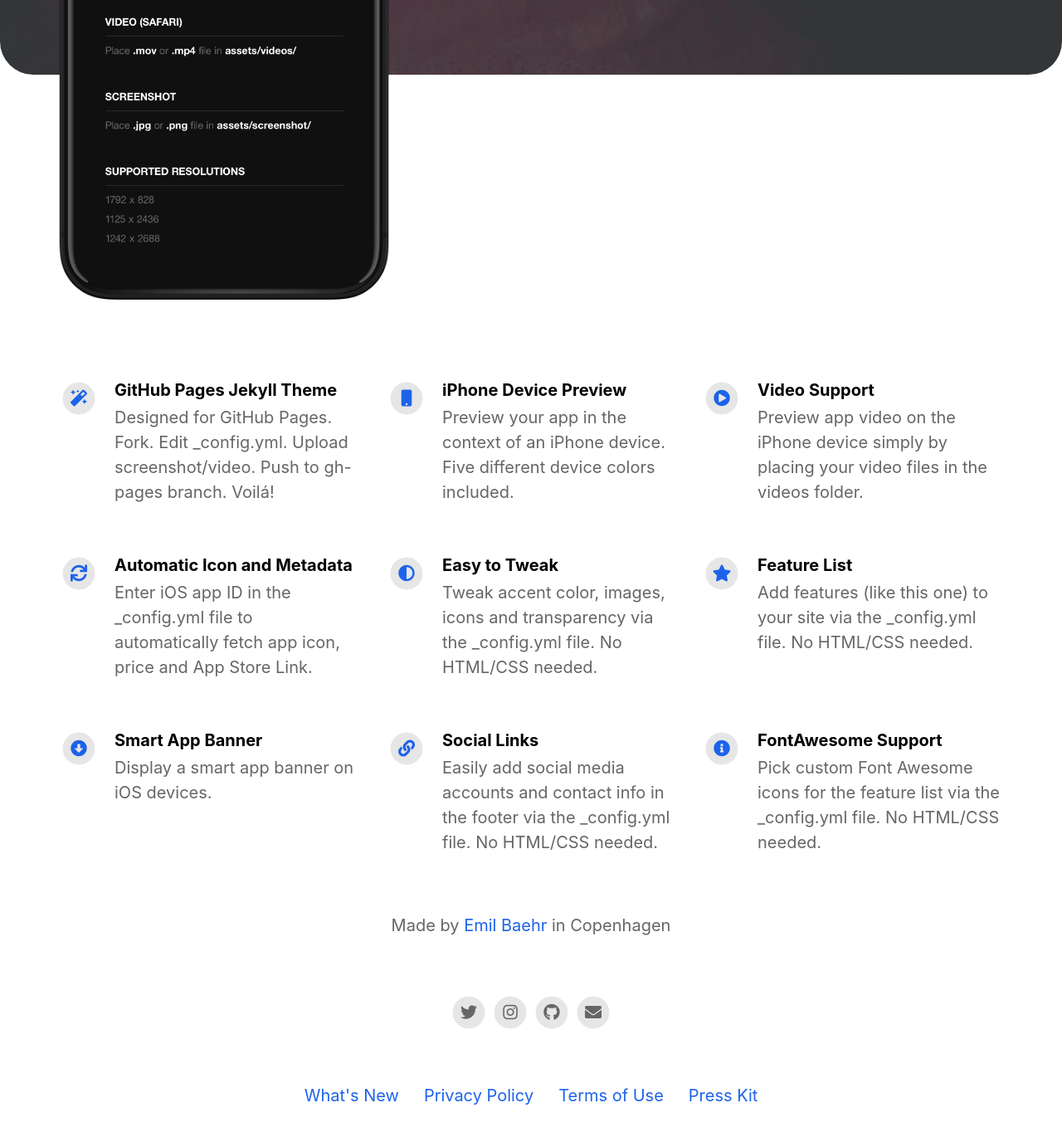
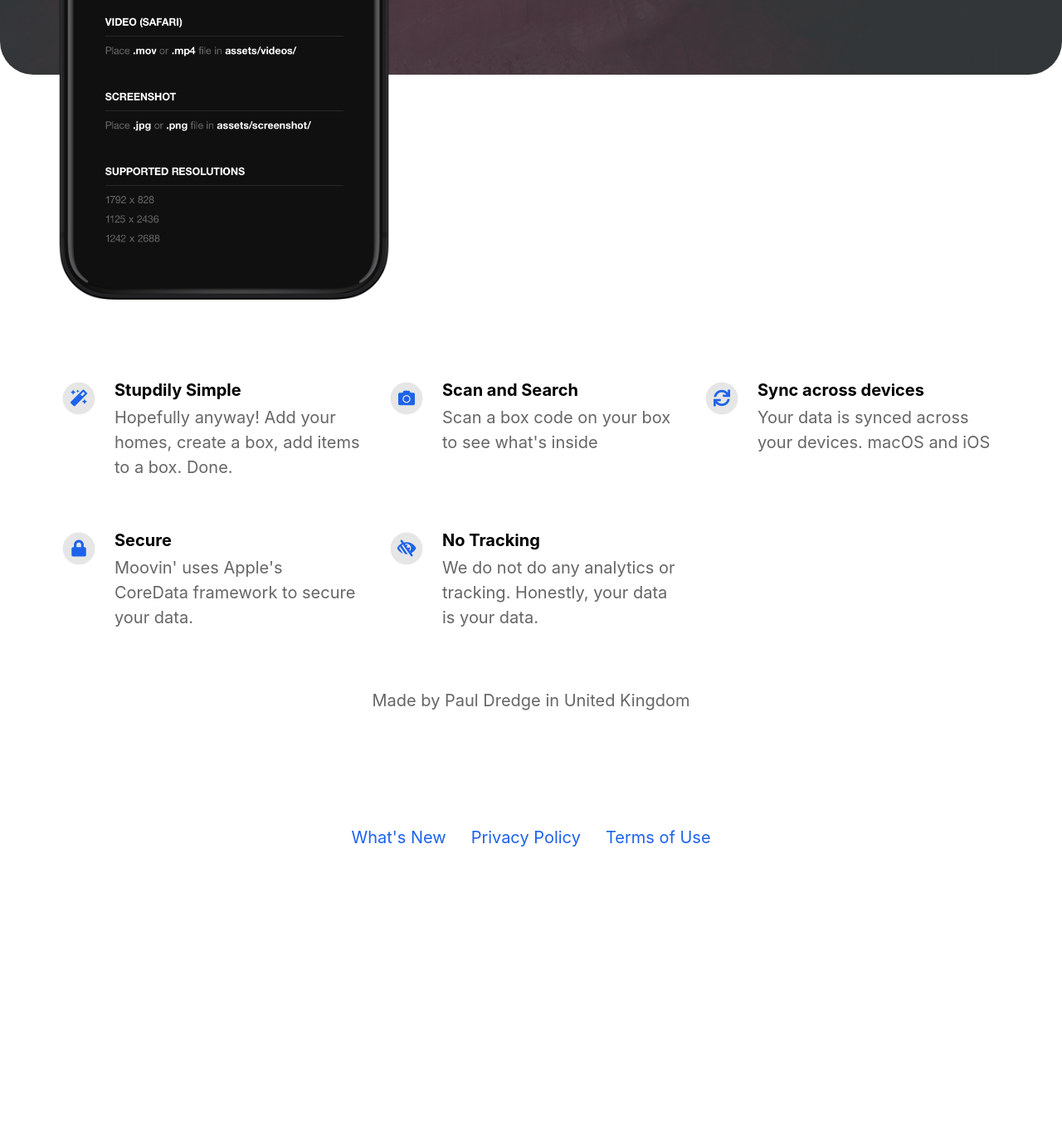
Before and after one commit to PauloxD/moovin-site, a Jekyll site: the page built from index.html, in a window 1280 px wide and 1400 px high, scrolled down 624 px. Shown: the top 1370 px of the window at 83% size. Built offline with Jekyll 4.4.1, drawn with Linux system fonts in a browser that asks for light colours; nearby versions of some CDN libraries; after the commit the page ends 1713 px from its top, so only the background shows below that; some of the changed text lies outside the part shown.

Commit message:
Update _config.yml
Updated with actual info

```diff
--- a/_config.yml
+++ b/_config.yml
@@ -2,32 +2,32 @@
 page_title                                :                                           # Automatically populates with app name if not set and if iOS app ID is set. Otherwise enter manually.
 
 # App Info
-ios_app_id                                : 1234793120                                # Required. Enter iOS app ID to automatically populate name, price and icons (e.g. 718043190).
-ios_app_country                           : us                                        # Required outside USA. Enter 2 letter country code as in https://en.wikipedia.org/wiki/ISO_3166-1_alpha-2
+ios_app_id                                : 1605796069                                # Required. Enter iOS app ID to automatically populate name, price and icons (e.g. 718043190).
+ios_app_country                           : uk                                        # Required outside USA. Enter 2 letter country code as in https://en.wikipedia.org/wiki/ISO_3166-1_alpha-2
 
 appstore_link                             :                                           # Automatically populates if not set and if iOS app ID is set. Otherwise enter manually.
 playstore_link                            :                                           # Enter Google Play Store URL.
-presskit_download_link                    : https://emilbaehr.com                                          # Enter a link to downloadable file or (e.g. public Dropbox link to a .zip file).
+presskit_download_link                    : #                                        # Enter a link to downloadable file or (e.g. public Dropbox link to a .zip file).
                                                                                       # Or upload your press kit file to assets and set path accordingly (e.g. "assets/your_press_kit.zip").
 
 app_icon                                  : # assets/appicon.png                      # Automatically populates if not set and if iOS app ID is set.  Otherwise enter path to icon file manually.
 app_name                                  :                                           # Automatically populates if not set and if iOS app ID is set.  Otherwise enter manually.
 app_price                                 :                                           # Automatically populates if not set and if iOS app ID is set.  Otherwise enter manually.
-app_description                           : Write a short tagline for your app.
+app_description                           : An app for keeping track when moving home
 
 enable_smart_app_banner                   : true                                      # Set to true to show a smart app banner at top of page on mobile devices.
 
 
 
 # Information About Yourself
-your_name                                 : Emil Baehr
-your_link                                 : https://emilbaehr.com
-your_city                                 : Copenhagen
-email_address                             : emil.baehr@gmail.com
+your_name                                 : Paul Dredge
+your_link                                 : #https://emilbaehr.com
+your_city                                 : United Kingdom
+email_address                             : #emil.baehr@gmail.com
 facebook_username                         :
-instagram_username                        : ebaehr
-twitter_username                          : ebaehr
-github_username                           : emilbaehr
+instagram_username                        : #ebaehr
+twitter_username                          : #ebaehr
+github_username                           : #emilbaehr
 youtube_username                          :
 
 
@@ -35,45 +35,27 @@ youtube_username                          :
 # Feature List                            Edit, add or remove features to be presented.
 features                                  :
 
-  - title                                 : GitHub Pages Jekyll Theme
-    description                           : Designed for GitHub Pages. Fork. Edit _config.yml. Upload screenshot/video. Push to gh-pages branch. Voilá!
+  - title                                 : Stupdily Simple
+    description                           : Hopefully anyway! Add your homes, create a box, add items to a box. Done.
     fontawesome_icon_name                 : magic
 
-  - title                                 : iPhone Device Preview
-    description                           : Preview your app in the context of an iPhone device. Five different device colors included.
-    fontawesome_icon_name                 : mobile
+  - title                                 : Scan and Search
+    description                           : Scan a box code on your box to see what's inside
+    fontawesome_icon_name                 : camera
 
-  - title                                 : Video Support
-    description                           : Preview app video on the iPhone device simply by placing your video files in the videos folder.
-    fontawesome_icon_name                 : play-circle
-
-  - title                                 : Automatic Icon and Metadata
-    description                           : Enter iOS app ID in the _config.yml file to automatically fetch app icon, price and App Store Link.
+  - title                                 : Sync across devices
+    description                           : Your data is synced across your devices. macOS and iOS
     fontawesome_icon_name                 : sync
 
-  - title                                 : Easy to Tweak
-    description                           : Tweak accent color, images, icons and transparency via the _config.yml file. No HTML/CSS needed.
-    fontawesome_icon_name                 : adjust
+  - title                                 : Secure
+    description                           : Moovin' uses Apple's CoreData framework to secure your data.
+    fontawesome_icon_name                 : lock
 
-  - title                                 : Feature List
-    description                           : Add features (like this one) to your site via the _config.yml file. No HTML/CSS needed.
-    fontawesome_icon_name                 : star
+  - title                                 : No Tracking
+    description                           : We do not do any analytics or tracking. Honestly, your data is your data.
+    fontawesome_icon_name                 : low-vision
 
-  - title                                 : Smart App Banner
-    description                           : Display a smart app banner on iOS devices.
-    fontawesome_icon_name                 : arrow-alt-circle-down
 
-  - title                                 : Social Links
-    description                           : Easily add social media accounts and contact info in the footer via the _config.yml file. No HTML/CSS needed.
-    fontawesome_icon_name                 : link
-
-  - title                                 : FontAwesome Support
-    description                           : Pick custom Font Awesome icons for the feature list via the _config.yml file. No HTML/CSS needed.
-    fontawesome_icon_name                 : info-circle
-
-  - title                                 : # New Feature Title
-    description                           : # New Feature Description
-    fontawesome_icon_name                 : # Enter Font Awesome icon name (e.g. star). Find icons on fontawesome.com/icons.
 
 
 
```
